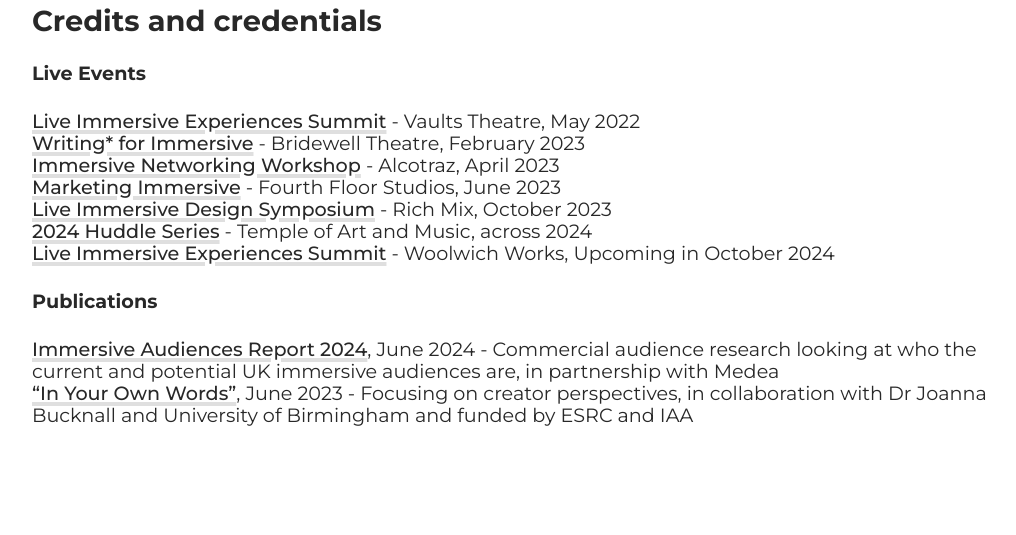
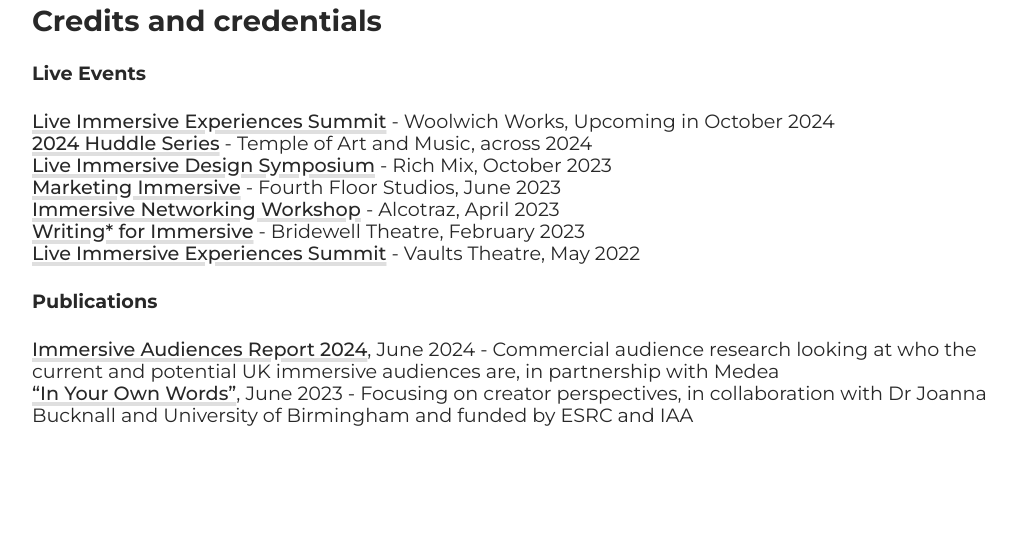
Before and after one commit to Nicolejacobus/website, a Jekyll site: the page built from _current-work/2-immersive-sector.md, in a window 1280 px wide. Shown: the part 798-1333 px from the top of the page, without its empty margins (128-1144 px from the left). Built offline with Jekyll 4.4.1, drawn with Linux system fonts in a browser that asks for light colours.

```diff
--- a/_current-work/2-immersive-sector.md
+++ b/_current-work/2-immersive-sector.md
@@ -31,13 +31,18 @@ The IEN is constantly evolving and is always looking for new partnerships, spons
 
 <h4>Live Events</h4>
 
+<b><a href="https://immersiveexperience.network/huddle-events/live-immersive-experience-summit-24/">Live Immersive Experiences Summit</a></b> - Woolwich Works, Upcoming in October 2024<br>
+<b><a href="https://immersiveexperience.network/articles/huddle-5/">2024 Huddle Series</a></b> - Temple of Art and Music, across 2024<br>
+<b><a href="https://immersiveexperience.network/articles/live-immersive-design-symposium/">Live Immersive Design Symposium</a></b> - Rich Mix, October 2023<br>
+<b><a href="https://immersiveexperience.network/articles/discovering-your-audience-marketing-immersive-experiences/">Marketing Immersive</a></b> - Fourth Floor Studios, June 2023<br>
+<b><a href="https://immersiveexperience.network/articles/networking-workshop-social/">Immersive Networking Workshop</a></b> - Alcotraz, April 2023<br>
+<b><a href="https://immersiveexperience.network/articles/writing-for-immersive-experiences/">Writing* for Immersive</a></b> - Bridewell Theatre, February 2023<br>
 <b><a href="https://immersiveexperience.network/articles/summit-2022-the-creative-future/">Live Immersive Experiences Summit</a></b> - Vaults Theatre, May 2022<br>
-<b><a href="https://immersiveexperience.network/articles/writing-for-immersive-experiences/">Writing* for Immersive</a></b> - Bridewell Theatre, February 2023<br>
-<b><a href="https://immersiveexperience.network/articles/networking-workshop-social/">Immersive Networking Workshop</a></b> - Alcotraz, April 2023<br>
-<b><a href="https://immersiveexperience.network/articles/discovering-your-audience-marketing-immersive-experiences/">Marketing Immersive</a></b> - Fourth Floor Studios, June 2023<br>
-<b><a href="https://immersiveexperience.network/articles/live-immersive-design-symposium/">Live Immersive Design Symposium</a></b> - Rich Mix, October 2023<br>
-<b><a href="https://immersiveexperience.network/articles/huddle-5/">2024 Huddle Series</a></b> - Temple of Art and Music, across 2024<br>
-<b><a href="https://immersiveexperience.network/huddle-events/live-immersive-experience-summit-24/">Live Immersive Experiences Summit</a></b> - Woolwich Works, Upcoming in October 2024<br>
+
+
+
+
+
 
 
 <h4>Publications</h4>
```
Also changed, not shown: _current-work/5-art.md (+6 -10 lines).
